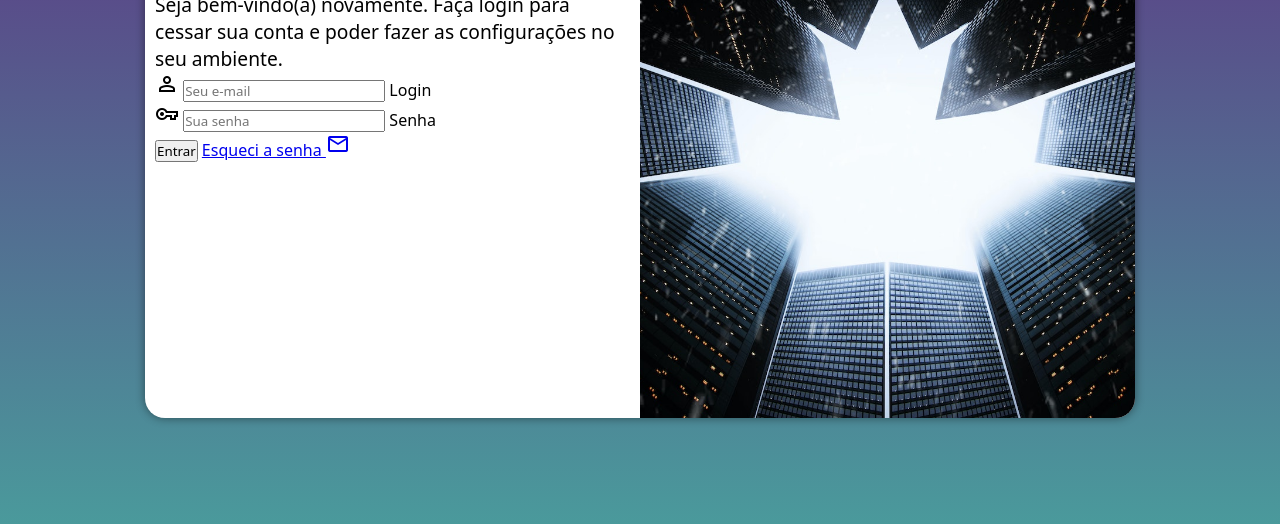
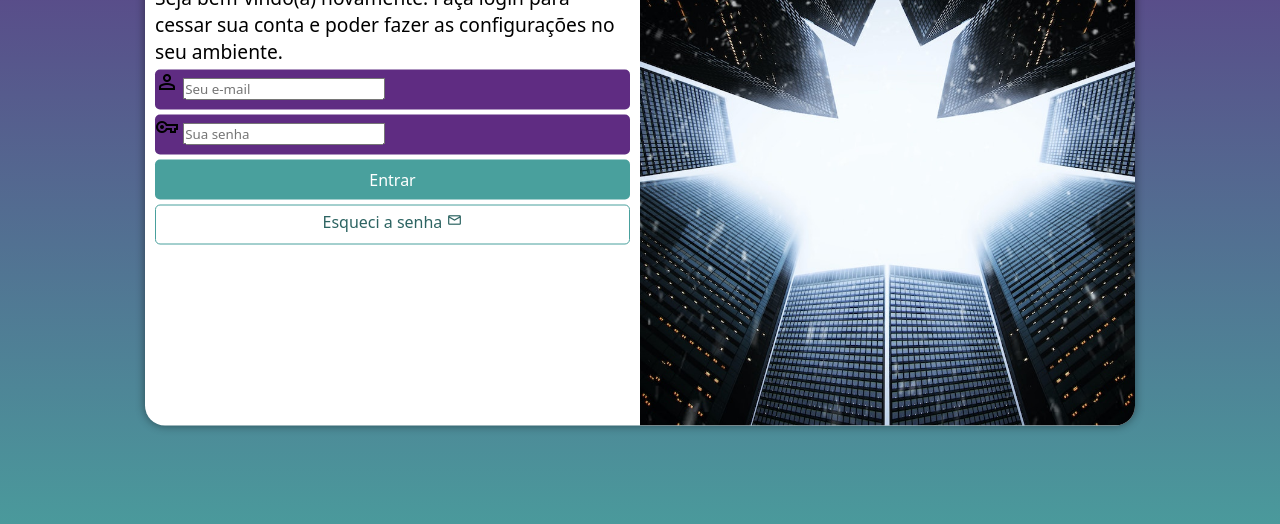
Before and after one commit to MarcosTCardoso/projeto-login, a plain HTML site: page index.html in a window 1280 px wide. Shown: the part 232-756 px from the top of the page. Drawn offline with nearby package versions, Linux system fonts and the light colour scheme.

Commit message:
Formatação do formulário

```diff
--- a/estilos/style.css
+++ b/estilos/style.css
@@ -34,7 +34,7 @@ section#login {
 
     background-color: white;
     width: 250px;
-    height: 500px;
+    height: 515px;
     border-radius: 20px;
     box-shadow: 0px 0px 10px rgba(0, 0, 0, 0.450);
 
@@ -62,3 +62,59 @@ div#formulario > h1 {
 div#formulario > p {
     font-size: 0.8em;
 }
+
+form > div.campo {
+    background-color: #5f2c82;
+    display: block;
+    width: 100%;
+    height: 40px;
+    border-radius: 5px;
+    margin: 5px 0px;
+}
+
+form > input[type=submit] {
+    display: block;
+    font-size: 1em;
+    width: 100%;
+    height: 40px;
+    background-color: #49a09d;
+    color: white;
+    border: none;
+    border-radius: 5px;
+    cursor: pointer;
+}
+
+form label {
+    display: none;
+}
+
+form > input[type=submit]:hover {
+    background-color: #2d6462;
+}
+
+form > a.botao {
+    display: block;
+    text-align: center;
+    font-size: 1em;
+    width: 100%;
+    height: 40px;
+    padding-top: 5px;
+    margin-top: 5px;
+    background-color: #fff;
+    color: #2d6462;
+    border: 1px solid #49a09d;
+    border-radius: 5px;
+    text-decoration: none;
+}
+
+form > a.botao > span {
+    font-size: 1em;
+}
+
+form >a.botao:hover {
+    background-color: #6cd3cf;
+}
+
+form > a.botao > i {
+    font-size: 0.8em;
+}
--- a/index.html
+++ b/index.html
@@ -28,7 +28,7 @@
                         <label for="isenha">Senha</label>
                     </div>
                     <input type="submit" value="Entrar">
-                    <a href="esqueci.html">
+                    <a href="esqueci.html" class="botao">
                         Esqueci a senha <span class="material-symbols-outlined">mail</span>
                     </a>
                 </form>
```
